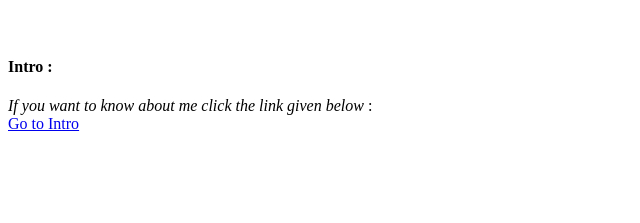
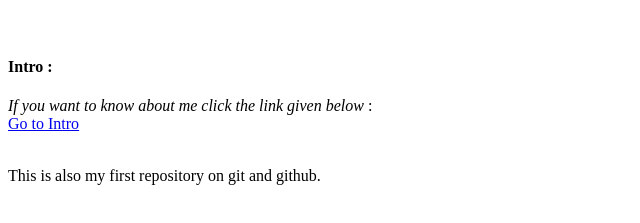
Before and after one commit to Ashish-code0/git-and-github, a plain HTML site: page index.html in a window 1280 px wide. Shown: the part 61-284 px from the top of the page, without its empty margins (0-640 px from the left). Drawn offline with Linux system fonts and the light colour scheme.

Commit message:
added a note

```diff
--- a/index.html
+++ b/index.html
@@ -14,6 +14,7 @@
     <i>If you want to know about me click the link given below </i> : <br/>
     <a href="intro.html"> Go to Intro </a>
     <br/><br/>
+    <p> This is also my first repository on git and github. </p>
 
 </body>
 </html>
```
